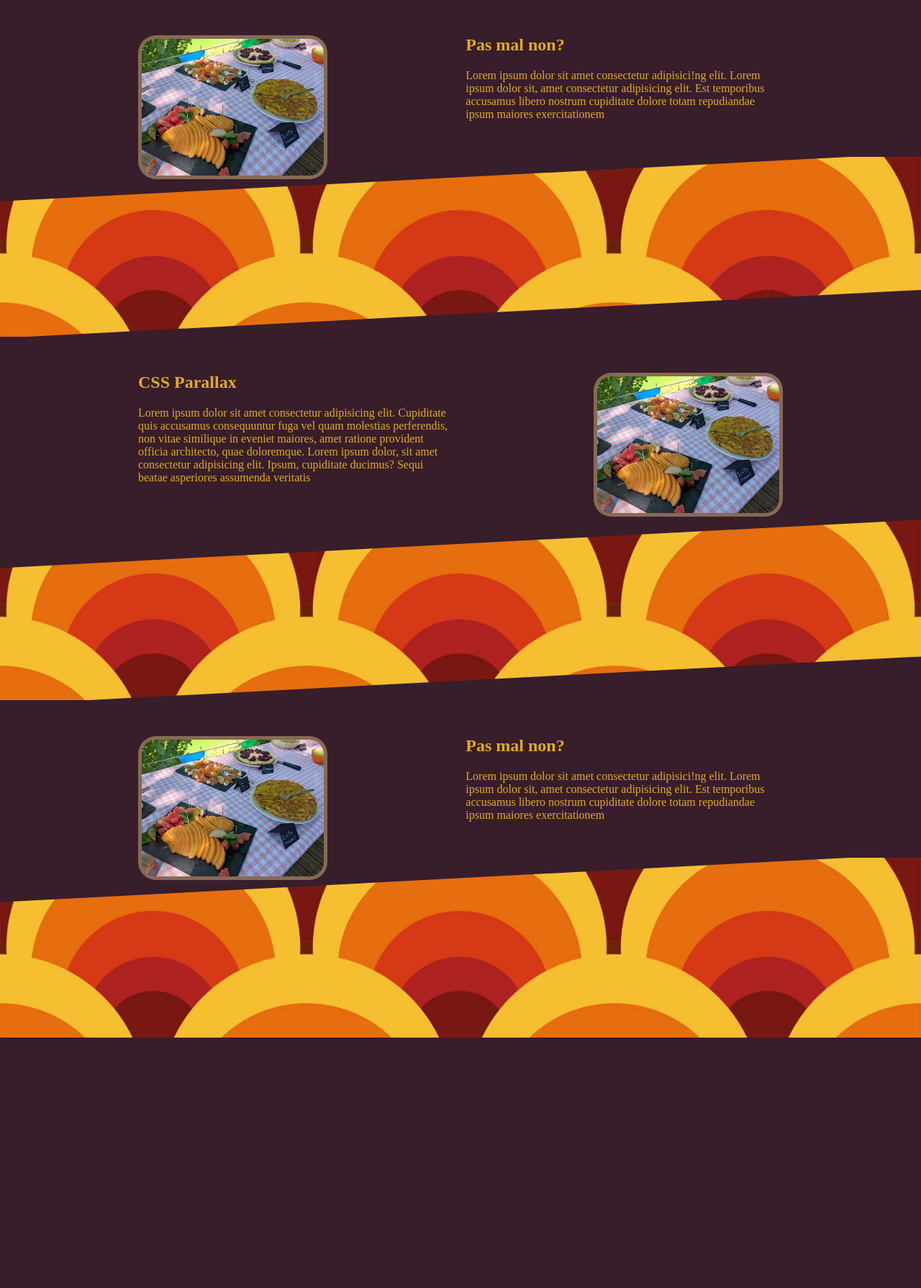
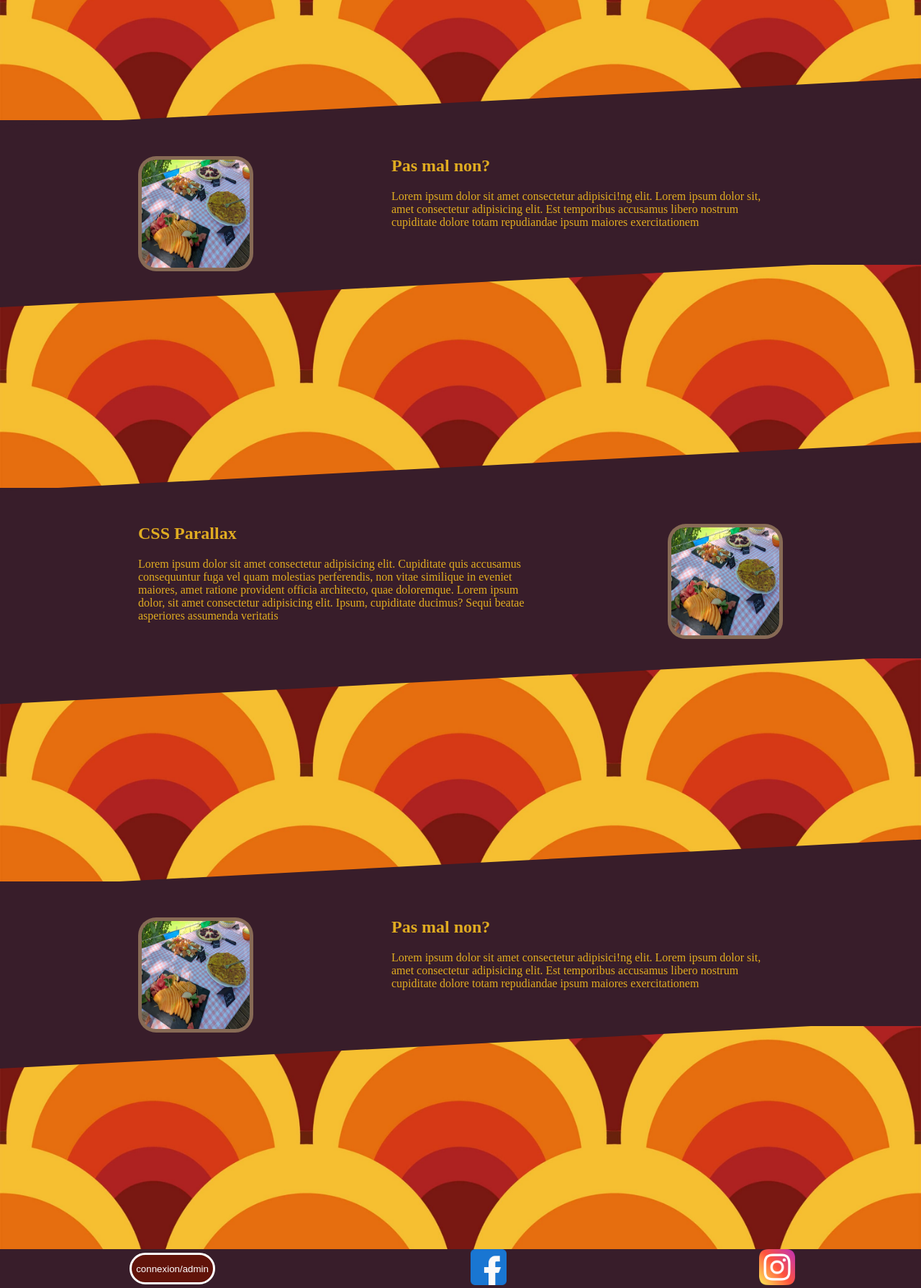
Before and after one commit to cyrilhamel/malpVFinal, a Symfony app: template templates/accueil/index.html.twig in a window 1280 px wide; the page is wider, and only the part inside the window is pictured. Shown: the part 2037-3827 px from the top of that part at 72% size. Before the commit the page ends 3479 px from the top of that part, so only its background shows below. Run offline with Twig, Linux system fonts and the light colour scheme; the template is opened without the code that fills it, so the values that code supplies are empty; some libraries are stand-ins or nearby versions.

Commit message:
maj170623

```diff
--- a/public/css2/style.css
+++ b/public/css2/style.css
@@ -221,12 +214,6 @@ img {
   text-align: center;
 }
 
-footer {
-  width: 100%;
-  height: 50px;
-  background-color: #381D2A;
-}
-
 #imgformat {
   width: 200px;
   height: 200px;
@@ -235,7 +222,8 @@ footer {
 
 .article {
   float: left;
-  height: 200px;
+  width: 150px;
+  height: 150px;
   padding: 5px;
   background-color: rgba(252, 222, 150, 0.4);
   border-radius: 25px;
@@ -243,7 +231,8 @@ footer {
 
 .article2 {
   float: right;
-  height: 200px;
+  width: 150px;
+  height: 150px;
   padding: 5px;
   background-color: rgba(252, 222, 150, 0.4);
   border-radius: 25px;
@@ -254,26 +243,26 @@ footer {
   height: 200px;
 }
 
-#test {
-  position: absolute;
-  width: 400px;
-  height: 400px;
-  animation: effect 8sec linear infinite;
+footer {
+  width: 100%;
+  height: 50px;
+  background-color: #381D2A;
 }
 
-*,
-:before,
-:after {
-  box-sizing: border-box;
+.liens {
+  display: flex;
+  justify-content: space-around;
 }
 
-#wrapper {
-  margin-left: auto;
-  margin-right: auto;
-  max-width: 80em;
+.connexion {
+  background-color: #61130A;
+  border: solid;
+  border-radius: 25px;
+  margin: 5px;
+  color: white;
 }
 
-#container {
-  padding: 1em;
-  width: 100%;
+.social {
+  width: 50px;
+  height: 50px;
 }/*# sourceMappingURL=style.css.map */
--- a/public/css2/style.scss
+++ b/public/css2/style.scss
@@ -220,11 +211,7 @@ img {
     text-align: center;
 }
 
-footer {
-    width: 100%;
-    height:50px;
-    background-color: #381D2A;
-}
+
 
 #imgformat {
     width: 200px;
@@ -235,7 +222,8 @@ footer {
 .article {
 
     float: left;
-    height: 200px;
+    width: 150px;
+    height: 150px;
     padding: 5px;
     background-color: rgba(252, 222, 150, 0.4);
     border-radius: 25px;
@@ -244,7 +232,8 @@ footer {
 .article2 {
 
     float: right;
-    height: 200px;
+    width: 150px;
+    height: 150px;
     padding: 5px;
     background-color: rgba(252, 222, 150, 0.4);
     border-radius: 25px;
@@ -255,37 +244,26 @@ footer {
     height: 200px;
 }
 
-#test{
-    position: absolute;
-    width: 400px;
-    height: 400px;
-    animation: effect 8sec linear infinite;
+
+// footer
+footer {
+    width: 100%;
+    height:50px;
+    background-color: #381D2A;
+}
+.liens{
+    display: flex;
+    justify-content: space-around;
 }
 
-
-//@import url(https://fonts.googleapis.com/css?family=Crimson+Text:400,700,900,400italic,700italic,900italic|Playfair+Display:400,700,900,400italic,700italic,900italic|Rock+Salt:400);
-
-*,
-:before,
-:after {
-    box-sizing: border-box;
+  .connexion {
+    background-color: #61130A;
+    border: solid;
+    border-radius: 25px;
+    margin: 5px;
+    color: white;
+  }
+.social{
+    width: 50px;
+    height: 50px;
 }
-
-// body {
-//     background-color: #1d1f20;
-//     color: #e5e5e5;
-//     font: 16px/1.25 'Crimson Text', sans-serif;
-//     margin: 0;
-// }
-
-#wrapper {
-    margin-left: auto;
-    margin-right: auto;
-    max-width: 80em;
-}
-
-#container {
-
-    padding: 1em;
-    width: 100%;
-}
--- a/src/Controller/AdminMalp/AdminMainALaPateController.php
+++ b/src/Controller/AdminMalp/AdminMainALaPateController.php
@@ -49,7 +49,7 @@ class AdminMainALaPateController extends AbstractDashboardController
     {
 
         // yield MenuItem::linkToCrud('The Label', 'fas fa-list', EntityClass::class);
-        yield MenuItem::linktoRoute('Back to the website', 'fas fa-home', 'accueil');
+        yield MenuItem::linktoRoute('Retour à l\'accueil', 'fas fa-home', 'app_accueil');
         yield MenuItem::linkToCrud('Articles', 'fas fa-map-marker-alt', Articles::class);
         yield MenuItem::linkToCrud('Ateliers', 'fas fa-comments', Ateliers::class);
         yield MenuItem::linkToCrud('Produits', 'fas fa-comments', Produits::class);
--- a/templates/base.html.twig
+++ b/templates/base.html.twig
@@ -18,12 +18,12 @@
      <nav>
             <div class="parentCircle">
                 <ol>
-                <li class="circle1" onclick="maRedirection('{{ url('app_accueil') }}')"onmouseenter="changeMenu1()"onmouseleave="changeMenu1()"><span class="arrondi">La Main à la pâte</span></li>
-                <li class="circle2" onclick="maRedirection('{{ url('app_articles_index') }}')"onmouseenter="changeMenu2()"onmouseleave="changeMenu1()"><span class="arrondi">Actualité</span></li>
-                <li class="circle3" onclick="maRedirection('{{ url('app_ateliers_index') }}')"onmouseenter="changeMenu3()"onmouseleave="changeMenu1()"><span class="arrondi">Ateliers</span></li>
-                <li class="circle4" onclick="maRedirection('{{ url('app_produits_index') }}')"onmouseenter="changeMenu4()"onmouseleave="changeMenu1()"><span class="arrondi">Nos Créations</span></li>
-                <li class="circle5" onclick="maRedirection('{{ url('app_commandes') }}')"onmouseenter="changeMenu5()"onmouseleave="changeMenu1()"><span class="arrondi">Commandes</span></li>
-                <li class="circle6" onclick="maRedirection('{{ url('app_contact') }}')"onmouseenter="changeMenu6()"onmouseleave="changeMenu1()"><span class="arrondi">Contact</span></li>
+                <li class="circle1" onclick="maRedirection('{{ url('app_accueil') }}')"onmouseenter="changeMenu1()"onmouseleave="changeMenu1()"></li>
+                <li class="circle2" onclick="maRedirection('{{ url('app_articles_index') }}')"onmouseenter="changeMenu2()"onmouseleave="changeMenu1()"></li>
+                <li class="circle3" onclick="maRedirection('{{ url('app_ateliers_index') }}')"onmouseenter="changeMenu3()"onmouseleave="changeMenu1()"></li>
+                <li class="circle4" onclick="maRedirection('{{ url('app_produits_index') }}')"onmouseenter="changeMenu4()"onmouseleave="changeMenu1()"></li>
+                <li class="circle5" onclick="maRedirection('{{ url('app_commandes') }}')"onmouseenter="changeMenu5()"onmouseleave="changeMenu1()"></li>
+                <li class="circle6" onclick="maRedirection('{{ url('app_contact') }}')"onmouseenter="changeMenu6()"onmouseleave="changeMenu1()"></li>
                 </ol>
                 {# Permet de revenir à ce texte quand la souris quitte les arcs de cercles #}
                 <div class="menu">
@@ -32,5 +32,13 @@
             </div>
         </nav>
         {% block body %}{% endblock %}
+        <footer>
+        <div class="liens">
+        <input class="connexion" type="button" value="connexion/admin" onclick="maRedirection('{{ url('admin') }}')"></input>
+       <a href="https://www.facebook.com/lamainalapate65270"><img class="social" src="../../images/facebook.png" alt="réseau social facebook"</a>
+       <a href="https://www.instagram.com/la_main_a_la_pate_65270"><img class="social" src="images/instagram.png" alt="réseau social instagram"</a>
+
+        </div>
+        </footer>
     </body>
 </html>
```
Also changed, not shown: other parts of public/css2/style.css (+17 -24 lines), other parts of public/css2/style.scss (+17 -26 lines), templates/security/login.html.twig (+5 -5 lines), public/images/facebook.png (added), public/images/instagram.png (added), 1 other file.
